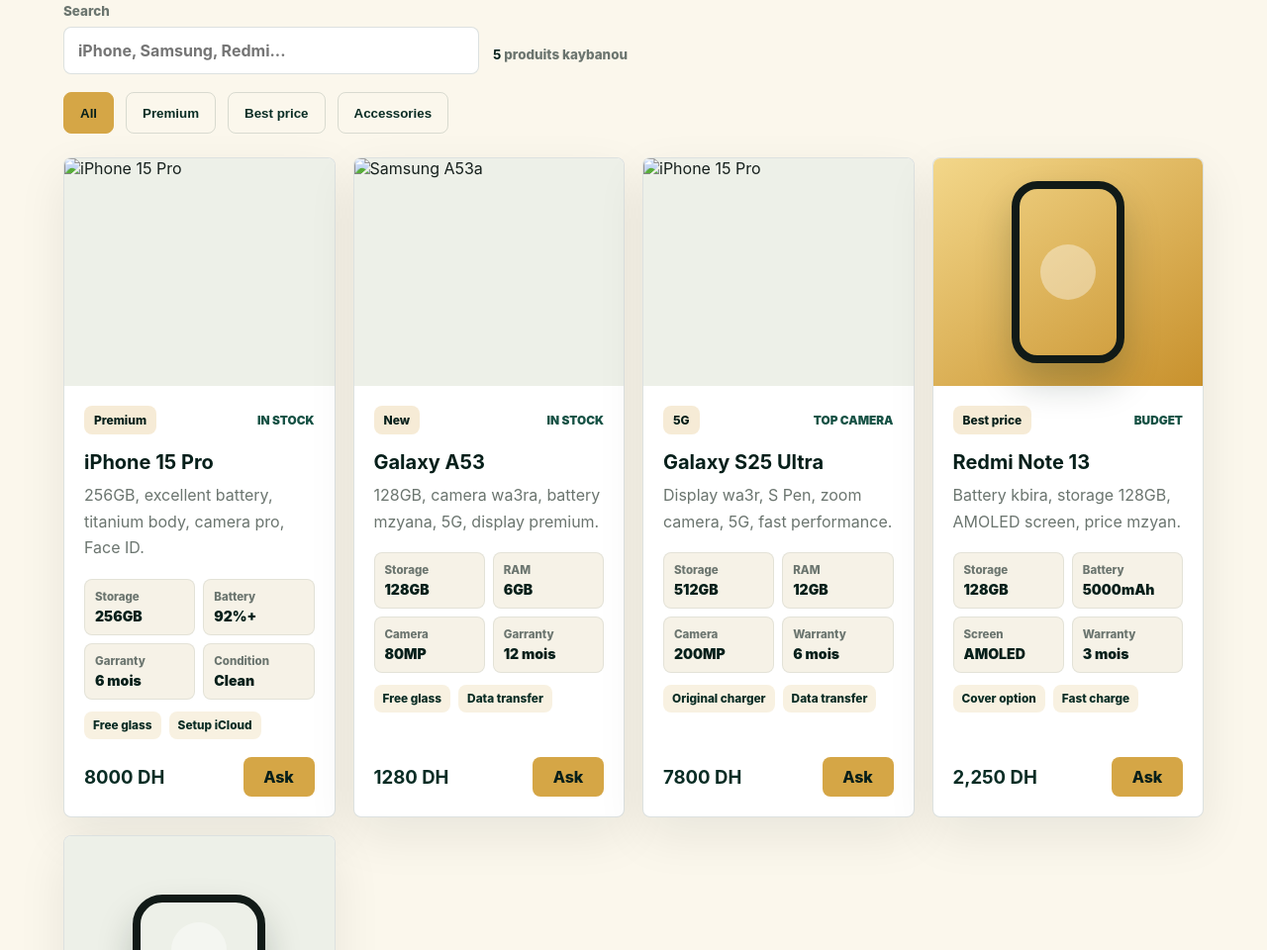
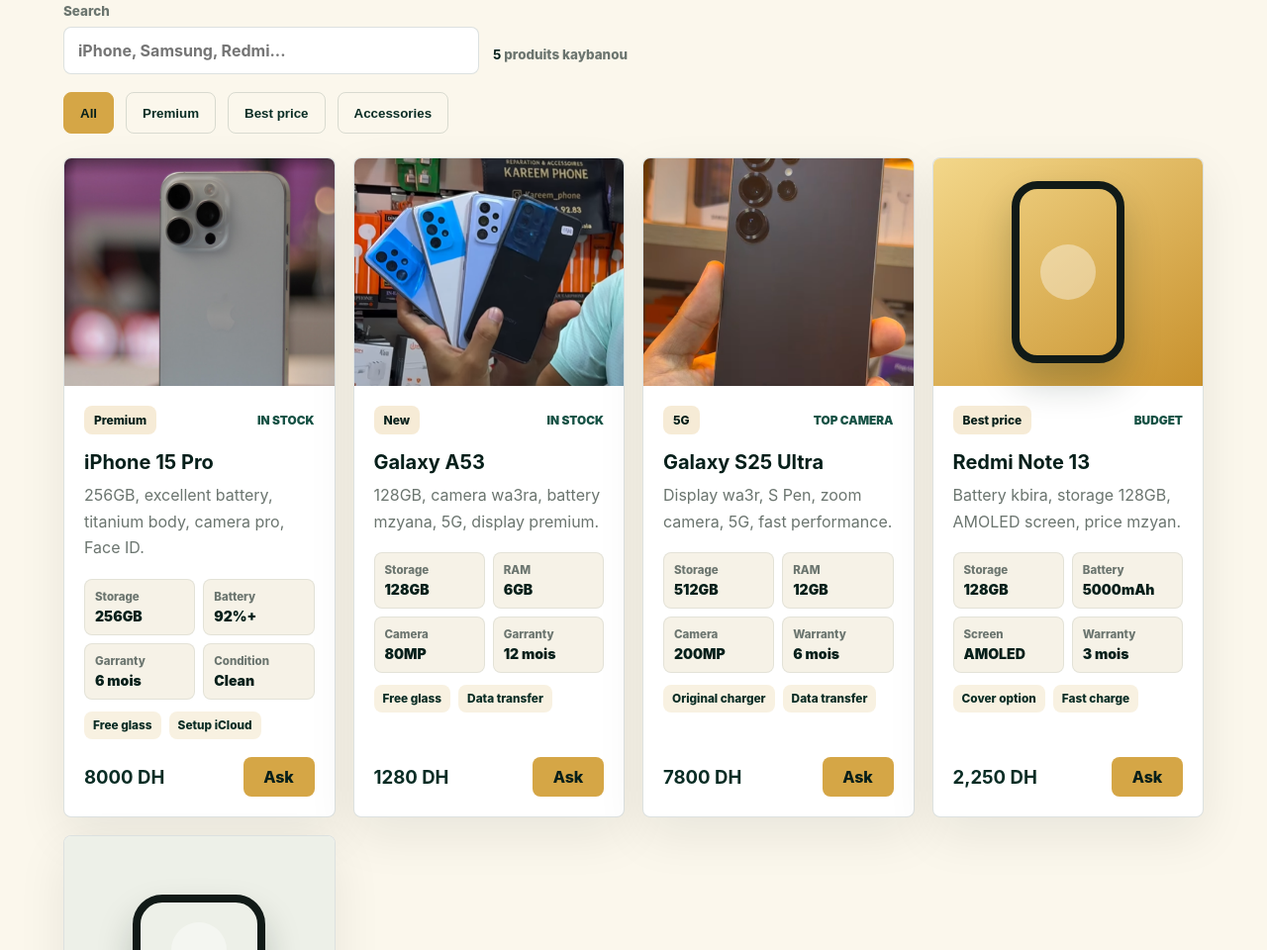
Before and after one commit to yuceflrg-max/Kreem-Phone, a plain HTML site: page index.html in a window 1280 px wide. Shown: the part 1409-2369 px from the top of the page at 99% size. Drawn offline with Linux system fonts and the light colour scheme; files whose address does not match are found by name.

Commit message:
index.html

```diff
--- a/index.html
+++ b/index.html
@@ -146,7 +146,7 @@
         <div class="product-grid">
           <article class="product-card" data-category="premium">
             <div class="product-photo">
-               <img src="images/iphone-15-pro.jpg" alt="iPhone 15 Pro" />
+               <img src="iphone-15-pro.jpg" alt="iPhone 15 Pro" />
              </div>
             <div class="product-info">
               <div class="product-topline">
@@ -186,7 +186,7 @@
 
           <article class="product-card" data-category="premium">
   <div class="product-photo">
-    <img src="images/Samsung A53.jpg" alt="Samsung A53a" />
+    <img src="Samsung A53.jpg" alt="Samsung A53a" />
   </div>
 
   <div class="product-info">
@@ -231,7 +231,7 @@
 
               <article class="product-card" data-category="premium">
             <div class="product-photo">
-                 <img src="images/S25Ultra.jpg" alt="iPhone 15 Pro" />
+                 <img src="S25Ultra.jpg" alt="iPhone 15 Pro" />
             </div>
             <div class="product-info">
               <div class="product-topline">
```
